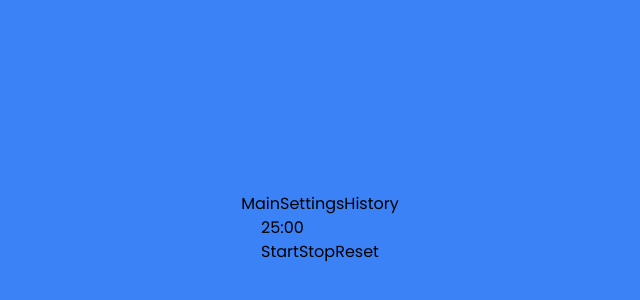
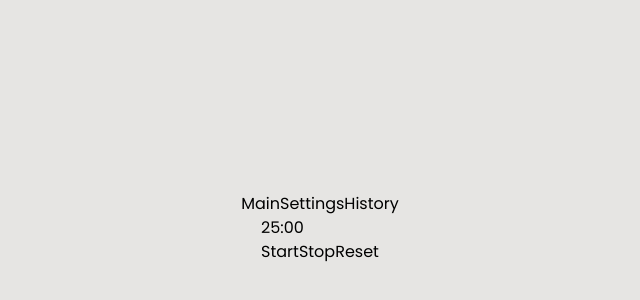
Before and after one commit to rfsyhb/doNow, a React (Vite) app: page / in a window 1280 px wide. Shown: the part 172-472 px from the top of the page, without its empty margins (320-960 px from the left). Built offline with nearby package versions, Linux system fonts and the light colour scheme.

Commit message:
remove bg color

```diff
--- a/src/App.jsx
+++ b/src/App.jsx
@@ -7,7 +7,7 @@ function App() {
   const [page, setPage] = useState('main');
 
   return (
-    <div className="bg-blue-500 flex flex-col justify-center h-[100vh] items-center">
+    <div className="flex flex-col justify-center h-[100vh] items-center">
       <nav>
         <button type="button" onClick={() => setPage('main')}>
           Main
```
